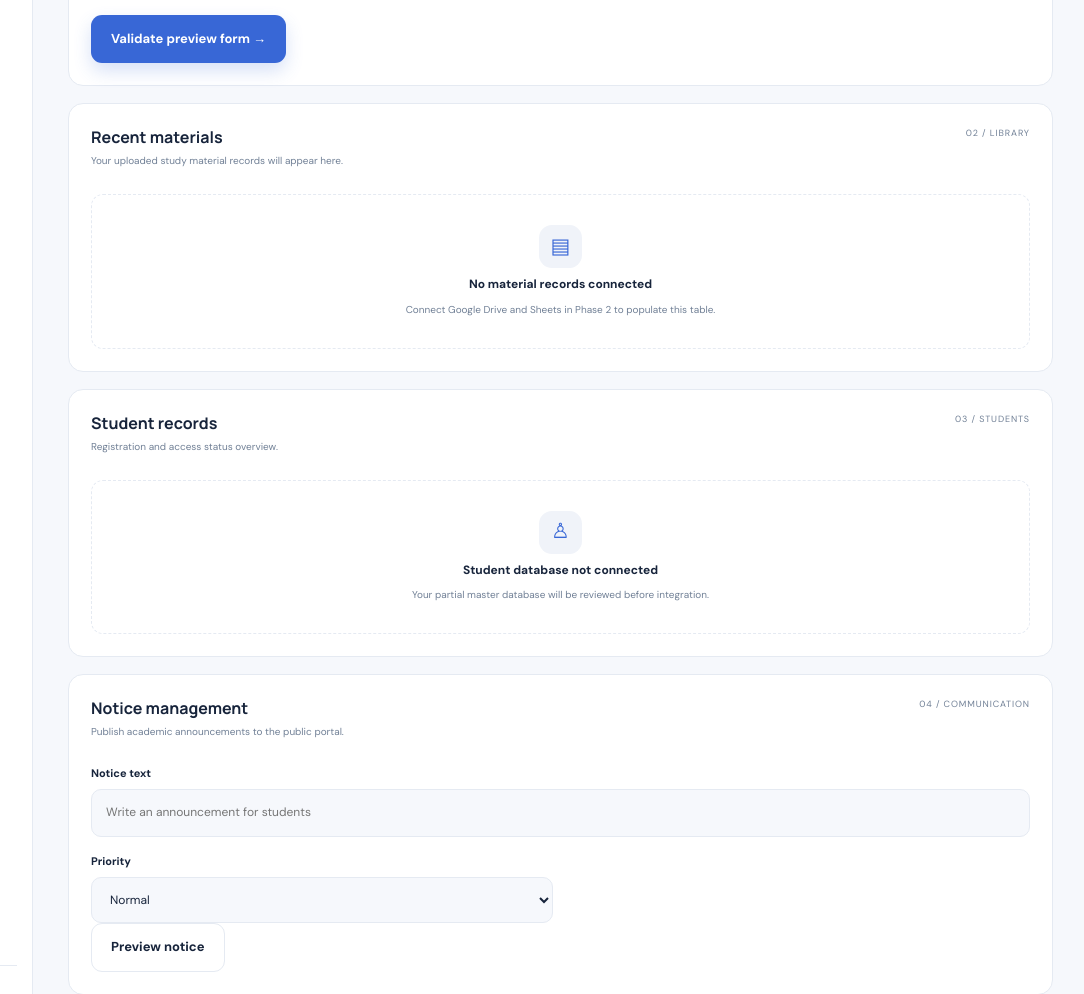
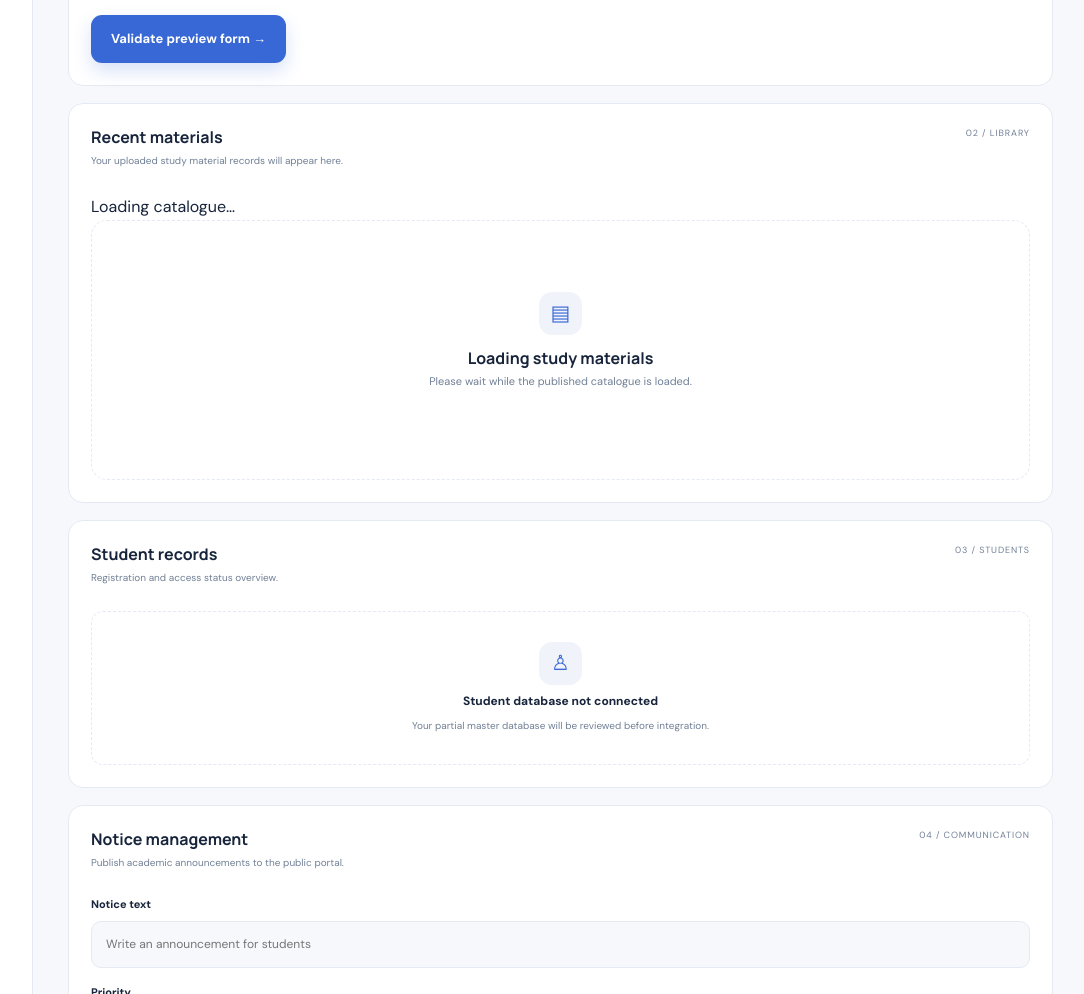
Before and after one commit to nootechcomputercentre/Study_Materials, a plain HTML site: page admin.html in a window 1280 px wide. Shown: the part 946-1940 px from the top of the page, without its empty margins (192-1276 px from the left). Drawn offline with Linux system fonts and the light colour scheme.

Commit message:
Update admin.html

```diff
--- a/admin.html
+++ b/admin.html
@@ -9,7 +9,7 @@
     <div class="preview-banner">Preview mode · Data shown here is illustrative. Admin authentication and Google integration are not connected in Phase 1.</div>
     <div class="stats-grid"><article class="stat-card"><span class="stat-icon purple">▤</span><small>TOTAL MATERIALS</small><strong>—</strong><em>Awaiting Drive connection</em></article><article class="stat-card"><span class="stat-icon blue">♙</span><small>REGISTERED STUDENTS</small><strong>—</strong><em>Awaiting student database</em></article><article class="stat-card"><span class="stat-icon green">▣</span><small>ACTIVE COURSES</small><strong>—</strong><em>Awaiting course records</em></article><article class="stat-card"><span class="stat-icon orange">◷</span><small>READING SESSIONS</small><strong>—</strong><em>Activity tracking not connected</em></article></div>
     <section class="panel" id="upload"><div class="panel-heading"><div><h2>Upload study material</h2><p>Prepare a new PDF material record.</p></div><span class="panel-step">01 / MATERIAL ENTRY</span></div><form class="admin-form" id="uploadPreviewForm"><div class="form-grid"><div class="field"><label>Topic name *</label><input required placeholder="e.g. Introduction to MS Excel"></div><div class="field"><label>Course name *</label><select required><option value="">Select course</option><option>OS-CIT</option><option>CCC</option><option>ADCA</option><option>APGDCA</option><option>Tally Prime with GST</option><option>General</option></select></div><div class="field"><label>Batch name</label><input placeholder="e.g. Morning Batch"></div><div class="field"><label>Subject / category</label><input placeholder="e.g. Computer Fundamentals"></div><div class="field"><label>Upload date</label><input type="date" id="uploadDate"></div><div class="field"><label>Total pages</label><input type="number" min="1" placeholder="Enter page count"></div><div class="field field-wide"><label>PDF document *</label><input type="file" accept="application/pdf" required><small>PDF files only. Drive upload will be enabled in a later phase.</small></div></div><button class="btn btn-primary" type="submit">Validate preview form →</button><span class="form-feedback" id="uploadFeedback"></span></form></section>
-    <section class="panel" id="materials"><div class="panel-heading"><div><h2>Recent materials</h2><p>Your uploaded study material records will appear here.</p></div><span class="panel-step">02 / LIBRARY</span></div><div class="empty-state"><div class="empty-icon">▤</div><b>No material records connected</b><span>Connect Google Drive and Sheets in Phase 2 to populate this table.</span></div></section>
+    <section class="panel" id="materials"><div class="panel-heading"><div><h2>Recent materials</h2><p>Your uploaded study material records will appear here.</p></div><span class="panel-step">02 / LIBRARY</span></div><div class="library-result-line"><span id="adminMaterialCount">Loading catalogue…</span><span id="adminCatalogueStatus"></span></div><div class="material-grid" id="adminMaterialList" aria-live="polite"><div class="material-empty"><div class="empty-icon">▤</div><h3>Loading study materials</h3><p>Please wait while the published catalogue is loaded.</p></div></div></section>
     <section class="panel" id="students"><div class="panel-heading"><div><h2>Student records</h2><p>Registration and access status overview.</p></div><span class="panel-step">03 / STUDENTS</span></div><div class="empty-state"><div class="empty-icon">♙</div><b>Student database not connected</b><span>Your partial master database will be reviewed before integration.</span></div></section>
     <section class="panel" id="notices"><div class="panel-heading"><div><h2>Notice management</h2><p>Publish academic announcements to the public portal.</p></div><span class="panel-step">04 / COMMUNICATION</span></div><div class="form-grid"><div class="field field-wide"><label>Notice text</label><input id="noticeDraft" placeholder="Write an announcement for students"></div><div class="field"><label>Priority</label><select><option>Normal</option><option>Important</option><option>Urgent</option></select></div></div><button class="btn btn-outline" id="noticePreview">Preview notice</button><span class="form-feedback" id="noticeFeedback"></span></section>
   </div>
```
